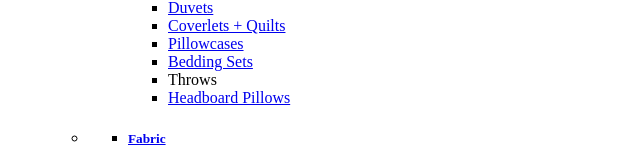
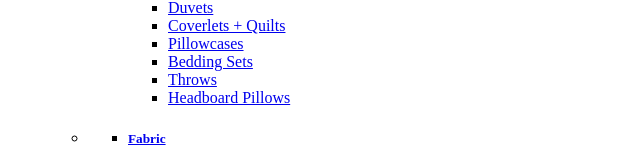
Before and after one commit to meganrosesvg/Projects, a plain HTML site: page index.html in a window 1280 px wide. Shown: the part 183-349 px from the top of the page, 0-640 px from the left. Drawn offline with Linux system fonts and the light colour scheme.

Commit message:
Update index.html

```diff
--- a/index.html
+++ b/index.html
@@ -64,7 +64,7 @@
                           <a href="/collections/sets">Bedding Sets</a>
                         </li>
                         <li class="collection-nav--grandchild-link">
-                          <a hred="/collections/throw-blankets">Throws</a>
+                          <a href="/collections/throw-blankets">Throws</a>
                         <li class="collection-nav--grandchild-link">
                           <a href="/collections/headboard-pillows">Headboard Pillows</a>
                         </li>
```
